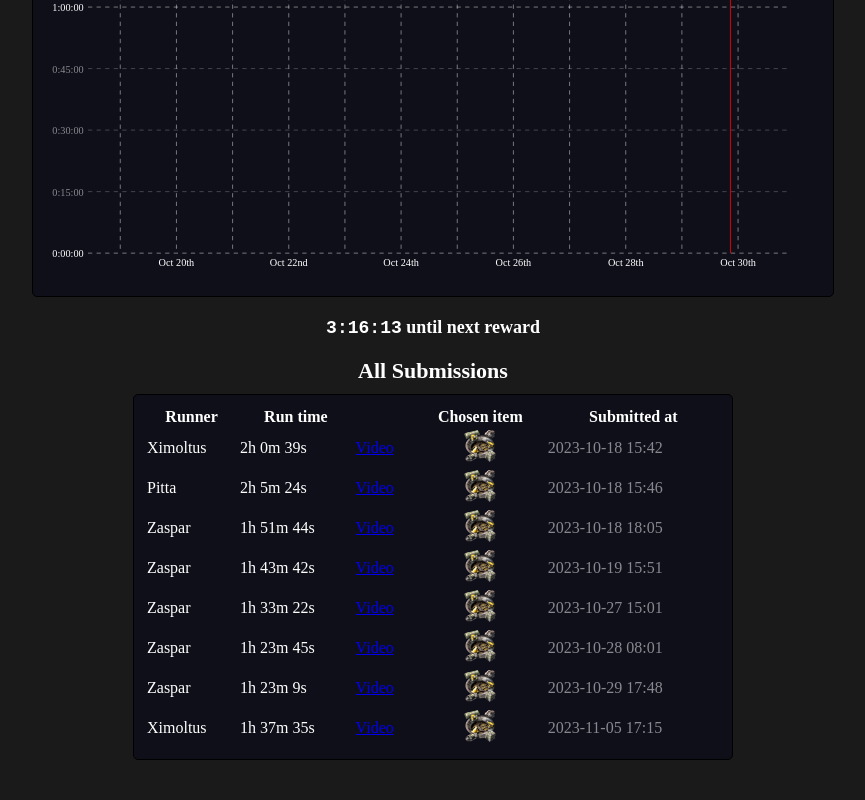
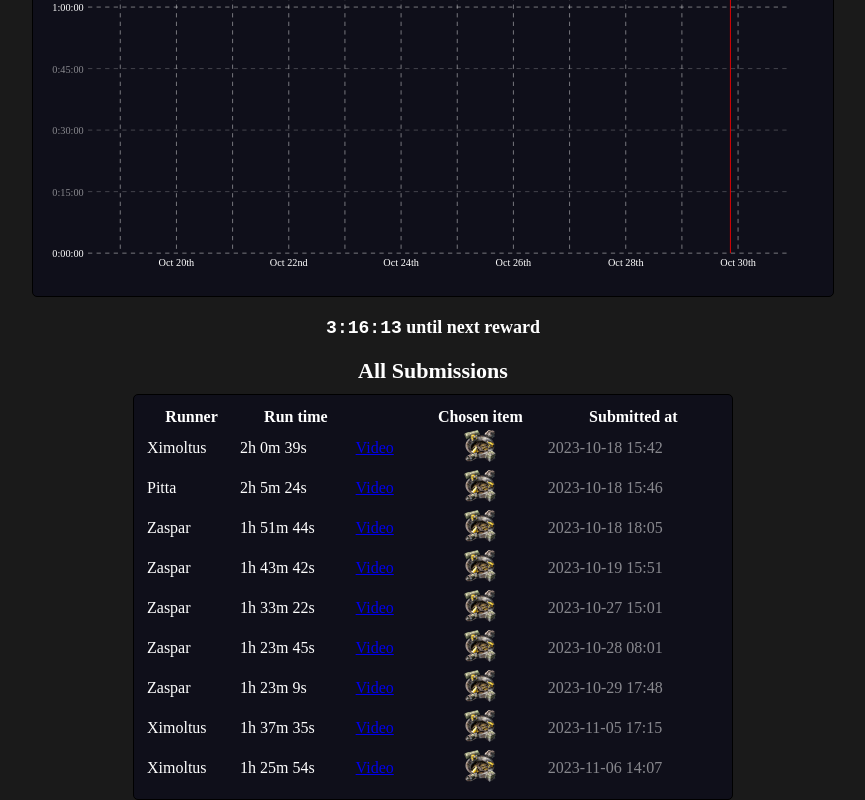
Before and after one commit to petersn/factorio-mod-speedruns-leaderboard, a React app: page / in a window 1280 px wide. Shown: the part 1238-2038 px from the top of the page, without its empty margins (207-1072 px from the left). Before the commit the page ends 1998 px from the top, so only its background shows below. Built offline with nearby package versions, Linux system fonts and the light colour scheme.

Commit message:
Adding run

```diff
--- a/src/App.tsx
+++ b/src/App.tsx
@@ -94,6 +94,13 @@ const RUNS: Run[] = [
     timestamp: '2023-11-05 17:15',
     time: [1, 37, 35],
     link: 'https://www.twitch.tv/videos/1969912655',
+    chosenItem: 'Rocket_silo.png',
+  },
+  {
+    runner: 'Ximoltus',
+    timestamp: '2023-11-06 14:07',
+    time: [1, 25, 54],
+    link: 'https://www.twitch.tv/videos/1970559729',
     chosenItem: 'Rocket_silo.png',
   },
 ];
```
